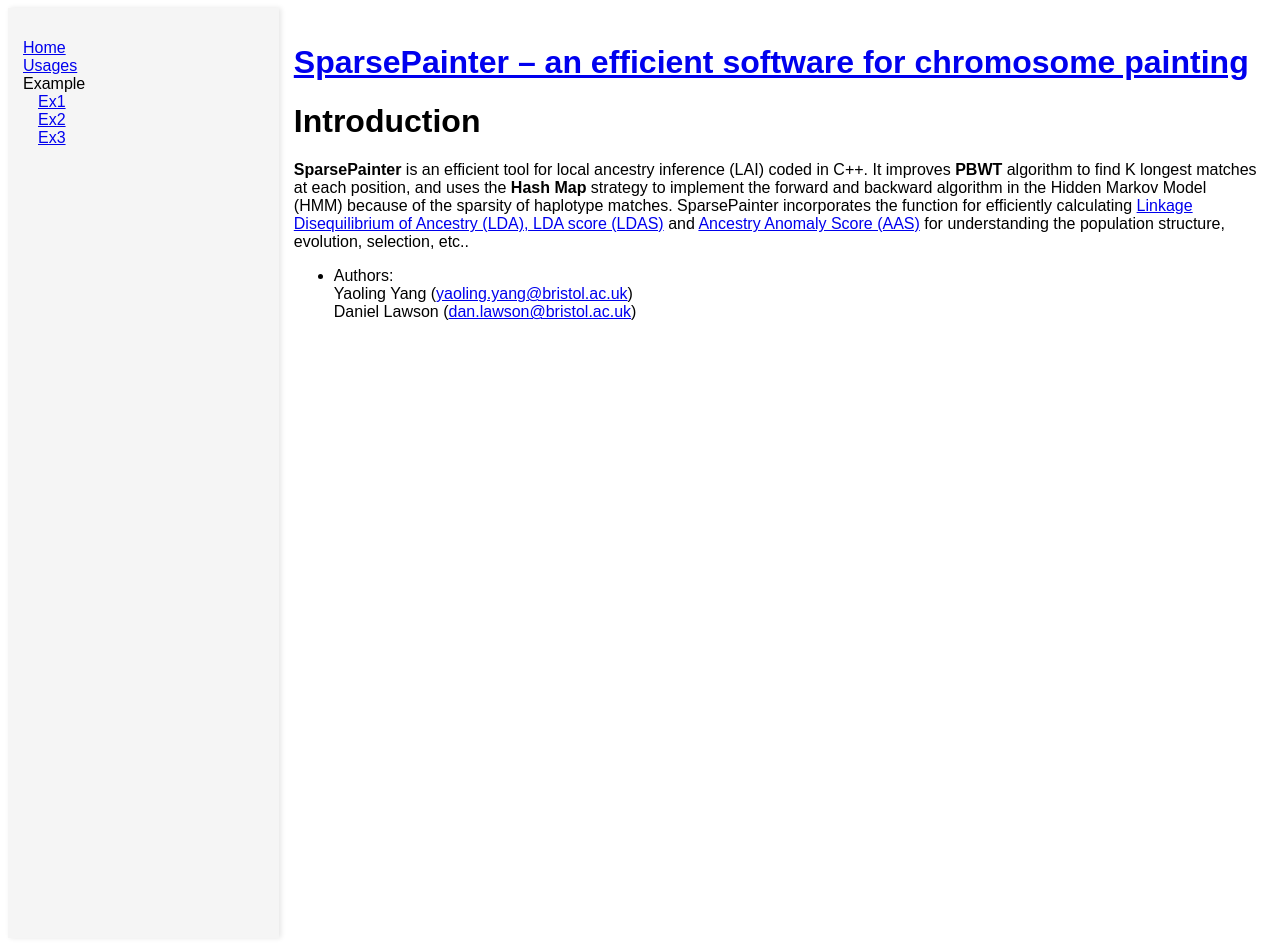
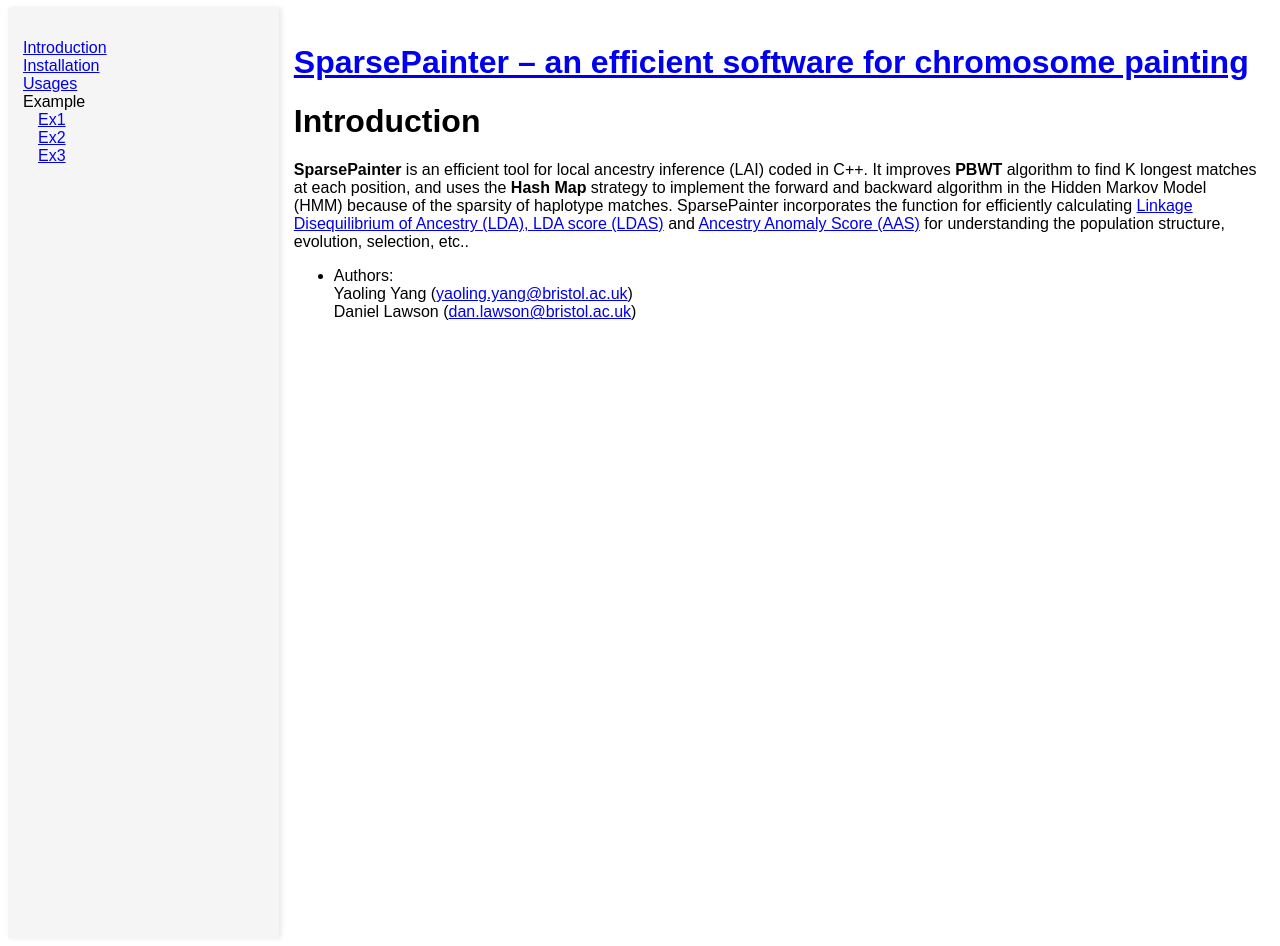
Before and after one commit to SparsePainter/SparsePainter.github.io, a Jekyll site: the page built from introduction.md, in a window 1280 px wide. Built offline with Jekyll 4.4.1, drawn with Linux system fonts in a browser that asks for light colours.

Commit message:
Update default.html

```diff
--- a/_layouts/default.html
+++ b/_layouts/default.html
@@ -8,13 +8,14 @@
 
 <div id="sidebar">
     <ul>
-        <li><a href="/">Home</a></li>
+        <li><a href="/">Introduction</a></li>
+        <li><a href="/usages.html">Installation</a></li>
         <li><a href="/usages.html">Usages</a></li>
         <li>Example
             <ul>
-                <li><a href="/example/ex1.html">Ex1</a></li>
-                <li><a href="/example/ex2.html">Ex2</a></li>
-                <li><a href="/example/ex3.html">Ex3</a></li>
+                <li><a href="/example/Target-vs-Reference-Painting.html">Ex1</a></li>
+                <li><a href="/example/Reference-vs-Reference-Painting.html">Ex2</a></li>
+                <li><a href="/example/All-vs-All-Painting.html">Ex3</a></li>
             </ul>
         </li>
     </ul>
```
